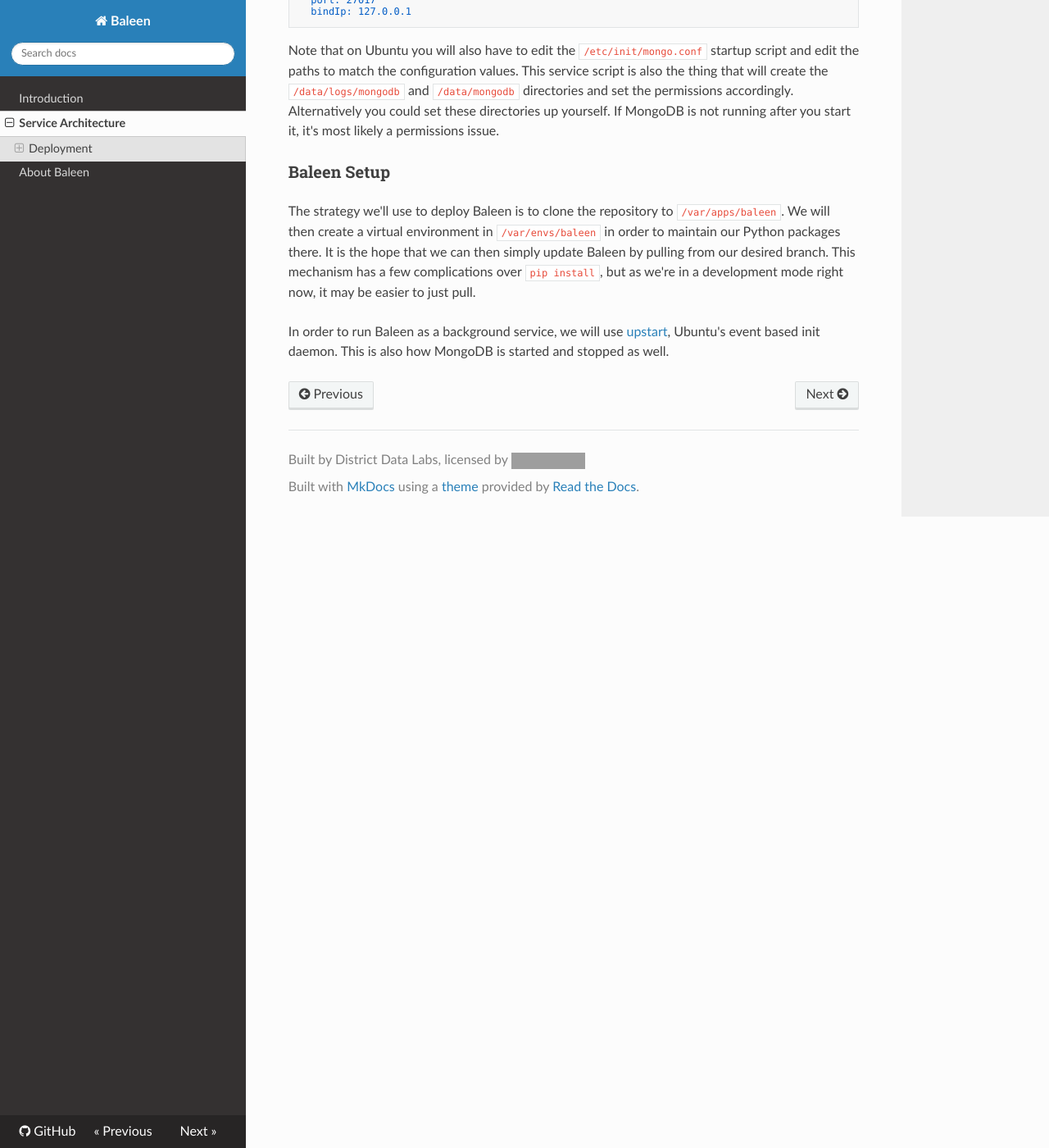
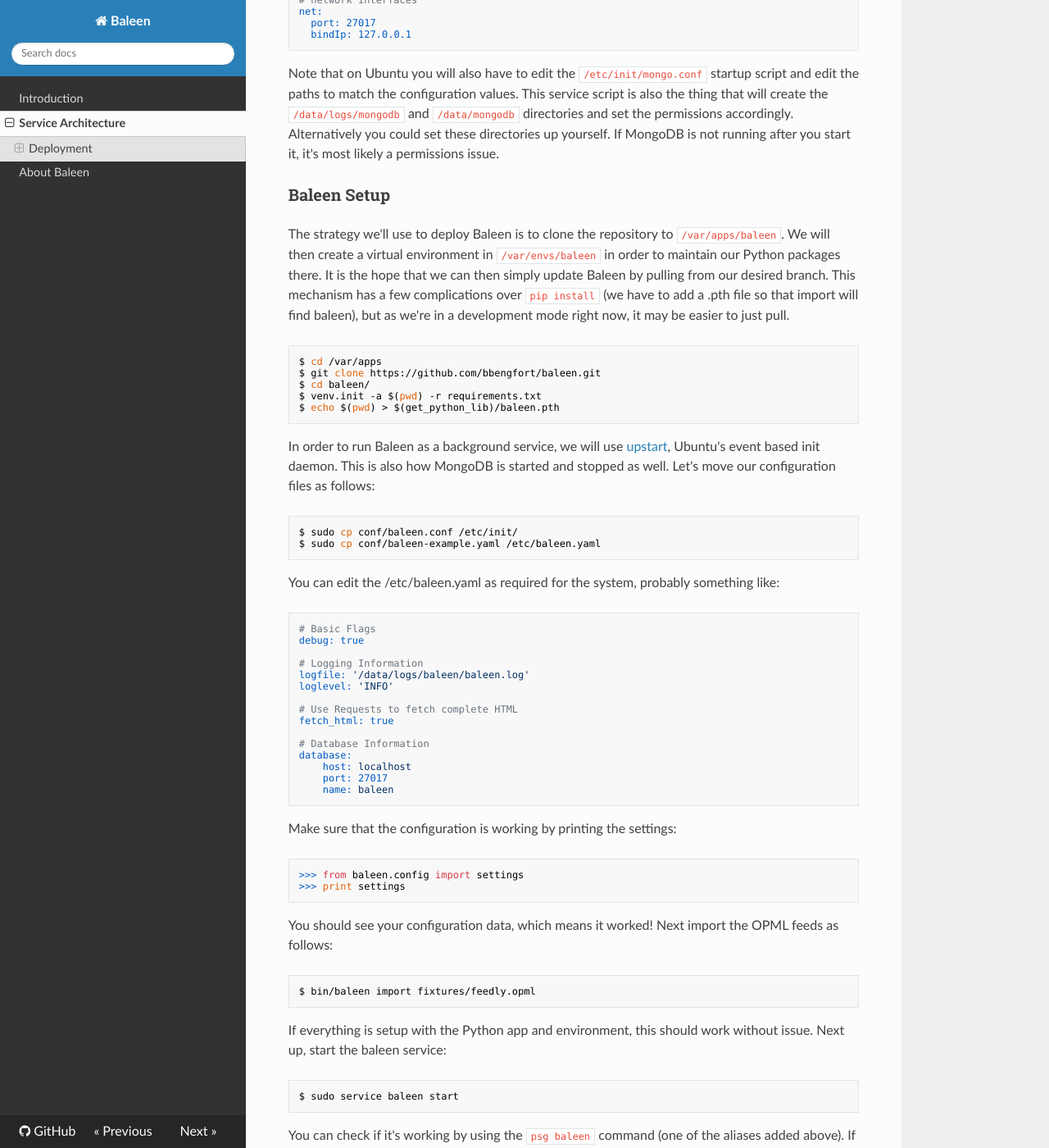
Before and after one commit to DistrictDataLabs/baleen, an MkDocs documentation site: the page built from docs/service.md, in a window 1280 px wide and 1400 px high, scrolled down 3098 px. Shown: the whole window at 82% size. Built offline with MkDocs 1.6.1, drawn with Linux system fonts in a browser that asks for light colours; nearby versions of some CDN libraries; old or Windows-style settings are respelled for this version of MkDocs; some of the changed text lies outside the part shown; grey boxes are pictures that could not be loaded.

Commit message:
last upstart config and docs

````diff
--- a/docs/service.md
+++ b/docs/service.md
@@ -118,6 +120,62 @@ Note that on Ubuntu you will also have to edit the `/etc/init/mongo.conf` startu
 
 ### Baleen Setup
 
-The strategy we'll use to deploy Baleen is to clone the repository to `/var/apps/baleen`. We will then create a virtual environment in `/var/envs/baleen` in order to maintain our Python packages there. It is the hope that we can then simply update Baleen by pulling from our desired branch. This mechanism has a few complications over `pip install`, but as we're in a development mode right now, it may be easier to just pull.
+The strategy we'll use to deploy Baleen is to clone the repository to `/var/apps/baleen`. We will then create a virtual environment in `/var/envs/baleen` in order to maintain our Python packages there. It is the hope that we can then simply update Baleen by pulling from our desired branch. This mechanism has a few complications over `pip install` (we have to add a .pth file so that import will find baleen), but as we're in a development mode right now, it may be easier to just pull.
 
-In order to run Baleen as a background service, we will use [upstart](http://upstart.ubuntu.com/), Ubuntu's event based init daemon. This is also how MongoDB is started and stopped as well.
+```bash
+$ cd /var/apps
+$ git clone https://github.com/bbengfort/baleen.git
+$ cd baleen/
+$ venv.init -a $(pwd) -r requirements.txt
+$ echo $(pwd) > $(get_python_lib)/baleen.pth
+```
+
+In order to run Baleen as a background service, we will use [upstart](http://upstart.ubuntu.com/), Ubuntu's event based init daemon. This is also how MongoDB is started and stopped as well. Let's move our configuration files as follows:
+
+```bash
+$ sudo cp conf/baleen.conf /etc/init/
+$ sudo cp conf/baleen-example.yaml /etc/baleen.yaml
+```
+
+You can edit the /etc/baleen.yaml as required for the system, probably something like:
+
+```yaml
+# Basic Flags
+debug: true
+
+# Logging Information
+logfile: '/data/logs/baleen/baleen.log'
+loglevel: 'INFO'
+
+# Use Requests to fetch complete HTML
+fetch_html: true
+
+# Database Information
+database:
+    host: localhost
+    port: 27017
+    name: baleen
+```
+
+Make sure that the configuration is working by printing the settings:
+
+```python
+>>> from baleen.config import settings
+>>> print settings
+```
+
+You should see your configuration data, which means it worked! Next import the OPML feeds as follows:
+
+```bash
+$ bin/baleen import fixtures/feedly.opml
+```
+
+If everything is setup with the Python app and environment, this should work without issue. Next up, start the baleen service:
+
+```bash
+$ sudo service baleen start
+```
+
+You can check if it's working by using the `psg baleen` command (one of the aliases added above). If you're having trouble see what's going on in `/var/log/upstart/baleen.log` or the baleen log itself.
+
+That's it! Baleen should now be running once an hour, every hour!
````
Also changed, not shown: other parts of docs/service.md (+3 -1 lines), 2 other files.
